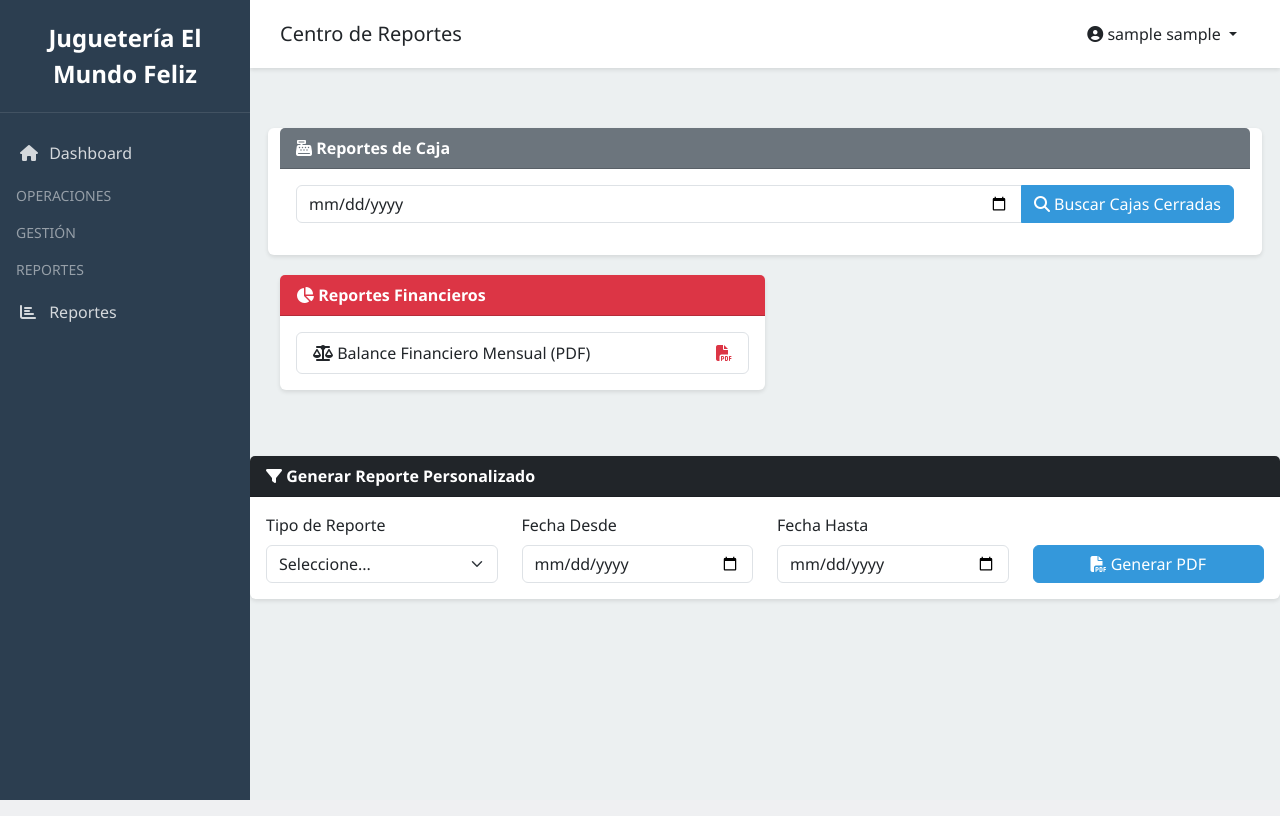
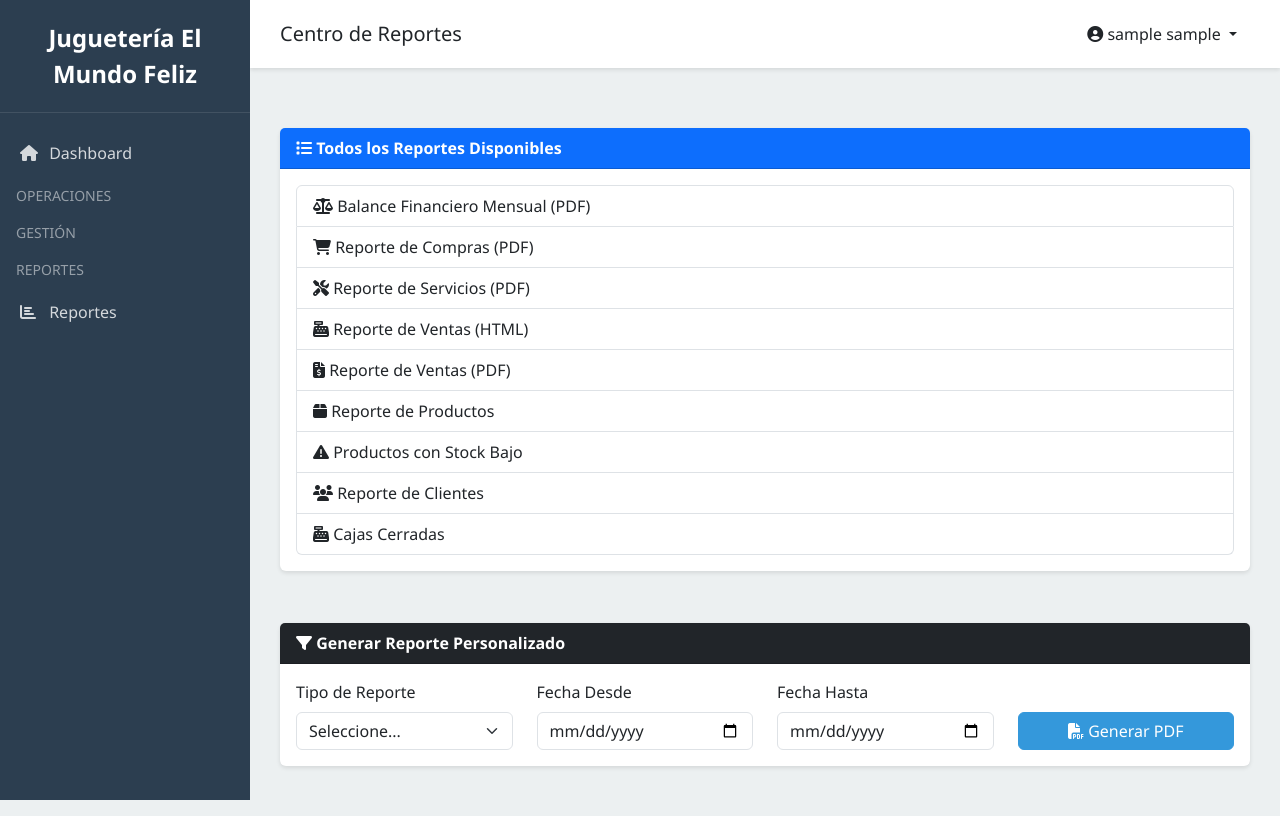
Before and after one commit to Pata1997/Jugueteria, a Flask app: page /reportes/ in a window 1280 px wide. Run offline with Flask 3, Linux system fonts and the light colour scheme; the visitor is signed in with stand-in values (Sample User, id 1).

Commit message:
reportes

```diff
--- a/app/routes/reportes.py
+++ b/app/routes/reportes.py
@@ -18,6 +18,122 @@ from app.models import Compra, Proveedor, Venta, Producto, Cliente, Configuracio
 # BLUEPRINT
 # =====================================================
 bp = Blueprint('reportes', __name__, url_prefix='/reportes')
+
+@bp.route('/clientes/pdf', endpoint='clientes_pdf')
+@login_required
+def clientes_pdf():
+    from io import BytesIO
+    from reportlab.platypus import SimpleDocTemplate, Table, TableStyle, Paragraph, Spacer
+    from reportlab.lib.pagesizes import A4
+    from reportlab.lib import colors
+    from reportlab.lib.styles import getSampleStyleSheet, ParagraphStyle
+    datos = []
+    clientes = Cliente.query.all()
+    for c in clientes:
+        datos.append([
+            c.id,
+            c.nombre,
+            c.documento,
+            c.telefono,
+            c.email,
+            c.direccion
+        ])
+    buffer = BytesIO()
+    doc = SimpleDocTemplate(buffer, pagesize=A4)
+    elements = []
+    styles = getSampleStyleSheet()
+    title_style = ParagraphStyle('CustomTitle', parent=styles['Heading1'], fontSize=18, alignment=1, spaceAfter=20)
+    elements.append(Paragraph("Reporte de Clientes", title_style))
+    elements.append(Spacer(1, 12))
+    data = [['ID', 'Nombre', 'Documento', 'Teléfono', 'Email', 'Dirección']] + datos
+    table = Table(data, colWidths=[40, 120, 80, 80, 120, 120])
+    table.setStyle(TableStyle([
+        ('BACKGROUND', (0, 0), (-1, 0), colors.HexColor('#2980b9')),
+        ('TEXTCOLOR', (0, 0), (-1, 0), colors.whitesmoke),
+        ('GRID', (0, 0), (-1, -1), 1, colors.HexColor('#34495e')),
+        ('ALIGN', (0, 0), (-1, -1), 'CENTER'),
+        ('FONTNAME', (0, 0), (-1, 0), 'Helvetica-Bold'),
+        ('FONTSIZE', (0, 0), (-1, -1), 11),
+        ('BOTTOMPADDING', (0, 0), (-1, 0), 8),
+        ('TOPPADDING', (0, 0), (-1, 0), 8),
+    ]))
+    elements.append(table)
+    doc.build(elements)
+    buffer.seek(0)
+    response = make_response(buffer.getvalue())
+    response.headers['Content-Type'] = 'application/pdf'
+    response.headers['Content-Disposition'] = 'attachment; filename=reporte_clientes.pdf'
+    return response
+
+from flask import Blueprint, render_template, request, make_response, redirect, url_for, flash, jsonify
+from flask_login import login_required
+from flask_login import current_user
+from app.utils.roles import require_roles
+from io import BytesIO
+from datetime import datetime, timedelta
+from reportlab.lib.pagesizes import A4, letter
+from reportlab.lib import colors
+from reportlab.platypus import SimpleDocTemplate, Table, TableStyle, Paragraph, Spacer, PageBreak
+from reportlab.lib.styles import getSampleStyleSheet, ParagraphStyle
+from reportlab.pdfgen import canvas
+from app import db
+from app.models import Compra, Proveedor, Venta, Producto, Cliente, ConfiguracionEmpresa, OrdenServicio, AperturaCaja, Caja, Usuario
+
+# =====================================================
+# BLUEPRINT
+# =====================================================
+bp = Blueprint('reportes', __name__, url_prefix='/reportes')
+
+
+@bp.route('/productos/pdf')
+@login_required
+def productos_pdf():
+    from io import BytesIO
+    from reportlab.platypus import SimpleDocTemplate, Table, TableStyle, Paragraph, Spacer
+    from reportlab.lib.pagesizes import A4
+    from reportlab.lib import colors
+    from reportlab.lib.styles import getSampleStyleSheet, ParagraphStyle
+    productos = Producto.query.filter_by(activo=True).all()
+    buffer = BytesIO()
+    doc = SimpleDocTemplate(buffer, pagesize=A4)
+    elements = []
+    styles = getSampleStyleSheet()
+    title_style = ParagraphStyle('CustomTitle', parent=styles['Heading1'], fontSize=18, alignment=1, spaceAfter=20)
+    elements.append(Paragraph("Reporte de Productos", title_style))
+    elements.append(Spacer(1, 12))
+    data = [['Código', 'Nombre', 'Stock Actual', 'Stock Mínimo', 'Precio Venta', 'Estado']]
+    for p in productos:
+        data.append([
+            p.codigo,
+            p.nombre,
+            f"{p.stock_actual:,.0f}",
+            f"{p.stock_minimo:,.0f}",
+            f"Gs. {p.precio_venta:,.2f}",
+            'Activo' if p.activo else 'Inactivo'
+        ])
+    table = Table(data, colWidths=[70, 180, 70, 70, 90, 70])
+    table.setStyle(TableStyle([
+        ('BACKGROUND', (0, 0), (-1, 0), colors.HexColor('#2980b9')),
+        ('TEXTCOLOR', (0, 0), (-1, 0), colors.whitesmoke),
+        ('GRID', (0, 0), (-1, -1), 1, colors.HexColor('#34495e')),
+        ('ALIGN', (0, 0), (-1, -1), 'CENTER'),
+        ('FONTNAME', (0, 0), (-1, 0), 'Helvetica-Bold'),
+        ('FONTNAME', (0, -1), (-1, -1), 'Helvetica-Bold'),
+        ('BACKGROUND', (0, -1), (-1, -1), colors.HexColor('#f9e79f')),
+        ('TEXTCOLOR', (0, -1), (-1, -1), colors.HexColor('#2c3e50')),
+        ('FONTSIZE', (0, 0), (-1, -1), 12),
+        ('BOTTOMPADDING', (0, 0), (-1, 0), 8),
+        ('TOPPADDING', (0, 0), (-1, 0), 8),
+        ('BOTTOMPADDING', (0, -1), (-1, -1), 8),
+        ('TOPPADDING', (0, -1), (-1, -1), 8),
+    ]))
+    elements.append(table)
+    doc.build(elements)
+    buffer.seek(0)
+    response = make_response(buffer.getvalue())
+    response.headers['Content-Type'] = 'application/pdf'
+    response.headers['Content-Disposition'] = 'attachment; filename=reporte_productos.pdf'
+    return response
 
 @bp.route('/caja')
 @login_required
@@ -331,7 +447,7 @@ def membrete(elements, styles, empresa: ConfiguracionEmpresa | None):
 @bp.route('/')
 @login_required
 def index():
-    if hasattr(current_user, 'rol') and current_user.rol == 'caja':
+    if hasattr(current_user, 'rol') and current_user.rol in ['caja', 'tecnico']:
         flash('No tiene permiso para acceder a los reportes.', 'danger')
         return redirect(url_for('dashboard'))
     print("[DEBUG] Ejecutando reportes.index")
@@ -344,6 +460,7 @@ def index():
 @bp.route('/ventas')
 @login_required
 def ventas():
+    from datetime import datetime, timedelta
     fecha_desde = request.args.get(
         'fecha_desde',
         (datetime.now() - timedelta(days=30)).strftime('%Y-%m-%d')
@@ -353,9 +470,12 @@ def ventas():
         datetime.now().strftime('%Y-%m-%d')
     )
 
+    fecha_desde_dt = datetime.strptime(fecha_desde, '%Y-%m-%d')
+    fecha_hasta_dt = datetime.strptime(fecha_hasta, '%Y-%m-%d')
+
     ventas = Venta.query.filter(
-        Venta.fecha_venta >= fecha_desde,
-        Venta.fecha_venta <= fecha_hasta,
+        Venta.fecha_venta >= fecha_desde_dt,
+        Venta.fecha_venta <= fecha_hasta_dt,
         Venta.estado == 'completada'
     ).all()
 
@@ -445,19 +565,22 @@ def ventas_pdf():
     elements.append(Spacer(1, 10))
 
     # Ajustar ancho de columnas para que no se salga el texto
-    data = [['Factura', 'Fecha', 'Cliente', 'Total']]
+    data = [['Factura', 'Fecha', 'Cliente', 'Vendedor', 'Total']]
     for v in ventas:
+        cliente = v.cliente.nombre if hasattr(v, 'cliente') and v.cliente else str(v.cliente_id)
+        vendedor = v.vendedor.nombre_completo if hasattr(v, 'vendedor') and v.vendedor else str(v.vendedor_id)
         data.append([
             v.numero_factura,
             v.fecha_venta.strftime('%d/%m/%Y'),
-            v.cliente.nombre[:30],
+            cliente[:30],
+            vendedor[:30],
             f"Gs. {v.total:,.0f}"
         ])
 
     total = sum(v.total for v in ventas)
-    data.append(['', '', 'TOTAL', f"Gs. {total:,.0f}"])
+    data.append(['', '', '', 'TOTAL', f"Gs. {total:,.0f}"])
 
-    table = Table(data, colWidths=[120, 70, 180, 80])
+    table = Table(data, colWidths=[100, 70, 120, 120, 80])
     table.setStyle(TableStyle([
         ('BACKGROUND', (0, 0), (-1, 0), colors.HexColor('#2980b9')),
         ('TEXTCOLOR', (0, 0), (-1, 0), colors.whitesmoke),
--- a/app/templates/base.html
+++ b/app/templates/base.html
@@ -202,7 +202,7 @@
                 {% endif %}
             </div>
 
-            {% if rol not in ['caja', 'recepcion'] %}
+            {% if rol not in ['caja', 'recepcion', 'tecnico'] %}
             <div class="nav-section">
                 <div class="px-3 py-2 text-white-50 small">REPORTES</div>
                 <a class="nav-link" href="{{ url_for('reportes.index') }}">
--- a/app/templates/reportes/index.html
+++ b/app/templates/reportes/index.html
@@ -4,74 +4,48 @@
 {% block page_title %}Centro de Reportes{% endblock %}
 
 {% block content %}
-<div class="row">
-    {% set rol = current_user.rol %}
+
     <div class="row">
-        {% if rol == 'caja' %}
-        <!-- Reportes de Caja SOLO para cajero -->
-        <div class="col-md-6 mb-3">
+        <div class="col-md-12 mb-3">
             <div class="card">
-                <div class="card-header bg-secondary text-white">
-                    <i class="fas fa-cash-register"></i> Reportes de Caja
+                <div class="card-header bg-primary text-white">
+                    <i class="fas fa-list"></i> Todos los Reportes Disponibles
                 </div>
                 <div class="card-body">
-                    <form id="form-buscar-cajas" class="mb-3">
-                        <div class="input-group">
-                            <input type="date" name="fecha" id="fecha-caja" class="form-control" required>
-                            <button type="submit" class="btn btn-primary">
-                                <i class="fas fa-search"></i> Buscar Cajas Cerradas
-                            </button>
-                        </div>
-                    </form>
-                    <div id="resultados-cajas"></div>
-                </div>
-            </div>
-        </div>
-        {% else %}
-        <!-- Resto de reportes para otros roles -->
-        <!-- ...existing code... -->
-        {% endif %}
-    </div>
-
-    {% if rol != 'caja' %}
-        <!-- Reportes Financieros y Reporte Personalizado solo para otros roles -->
-        <!-- ...existing code para financieros y personalizado... -->
-    {% endif %}
-        <div class="card">
-            <div class="card-header bg-secondary text-white">
-                <i class="fas fa-cash-register"></i> Reportes de Caja
-            </div>
-            <div class="card-body">
-                <form id="form-buscar-cajas" class="mb-3">
-                    <div class="input-group">
-                        <input type="date" name="fecha" id="fecha-caja" class="form-control" required>
-                        <button type="submit" class="btn btn-primary">
-                            <i class="fas fa-search"></i> Buscar Cajas Cerradas
-                        </button>
+                    <div class="list-group">
+                        <a href="{{ url_for('reportes.financiero_pdf') }}" target="_blank" class="list-group-item list-group-item-action">
+                            <i class="fas fa-balance-scale"></i> Balance Financiero Mensual (PDF)
+                        </a>
+                        <a href="{{ url_for('reportes.compras_pdf') }}" target="_blank" class="list-group-item list-group-item-action">
+                            <i class="fas fa-shopping-cart"></i> Reporte de Compras (PDF)
+                        </a>
+                        <a href="{{ url_for('reportes.servicios_pdf') }}" target="_blank" class="list-group-item list-group-item-action">
+                            <i class="fas fa-tools"></i> Reporte de Servicios (PDF)
+                        </a>
+                        <a href="{{ url_for('reportes.ventas') }}" class="list-group-item list-group-item-action">
+                            <i class="fas fa-cash-register"></i> Reporte de Ventas (HTML)
+                        </a>
+                        <a href="{{ url_for('reportes.ventas_pdf') }}" target="_blank" class="list-group-item list-group-item-action">
+                            <i class="fas fa-file-invoice-dollar"></i> Reporte de Ventas (PDF)
+                        </a>
+                        <a href="{{ url_for('reportes.productos') }}" class="list-group-item list-group-item-action">
+                            <i class="fas fa-box"></i> Reporte de Productos
+                        </a>
+                        <a href="{{ url_for('reportes.productos_stock_bajo') }}" class="list-group-item list-group-item-action">
+                            <i class="fas fa-exclamation-triangle"></i> Productos con Stock Bajo
+                        </a>
+                        <a href="{{ url_for('reportes.clientes') }}" class="list-group-item list-group-item-action">
+                            <i class="fas fa-users"></i> Reporte de Clientes
+                        </a>
+                        <a href="{{ url_for('reportes.cajas_cerradas') }}" class="list-group-item list-group-item-action">
+                            <i class="fas fa-cash-register"></i> Cajas Cerradas
+                        </a>
+                        <!-- Agrega aquí más enlaces a reportes según tus rutas -->
                     </div>
-                </form>
-                <div id="resultados-cajas"></div>
-            </div>
-        </div>
-    </div>
-
-    <!-- Reportes Financieros -->
-    <div class="col-md-6 mb-3">
-        <div class="card">
-            <div class="card-header bg-danger text-white">
-                <i class="fas fa-chart-pie"></i> Reportes Financieros
-            </div>
-            <div class="card-body">
-                <div class="list-group">
-                    <a href="{{ url_for('reportes.financiero_pdf') }}" target="_blank" class="list-group-item list-group-item-action">
-                        <i class="fas fa-balance-scale"></i> Balance Financiero Mensual (PDF)
-                        <span class="float-end"><i class="fas fa-file-pdf text-danger"></i></span>
-                    </a>
                 </div>
             </div>
         </div>
     </div>
-</div>
 
 <!-- Filtros Personalizados -->
 {% block extra_js %}
```
Also changed, not shown: app/routes/servicios.py (+2 -11 lines), app/templates/reportes/clientes.html (added, +39 -0 lines), app/templates/reportes/productos.html (added, +39 -0 lines), app/templates/reportes/productos_stock_bajo.html (added, +39 -0 lines), app/templates/reportes/ventas.html (added, +58 -0 lines).
